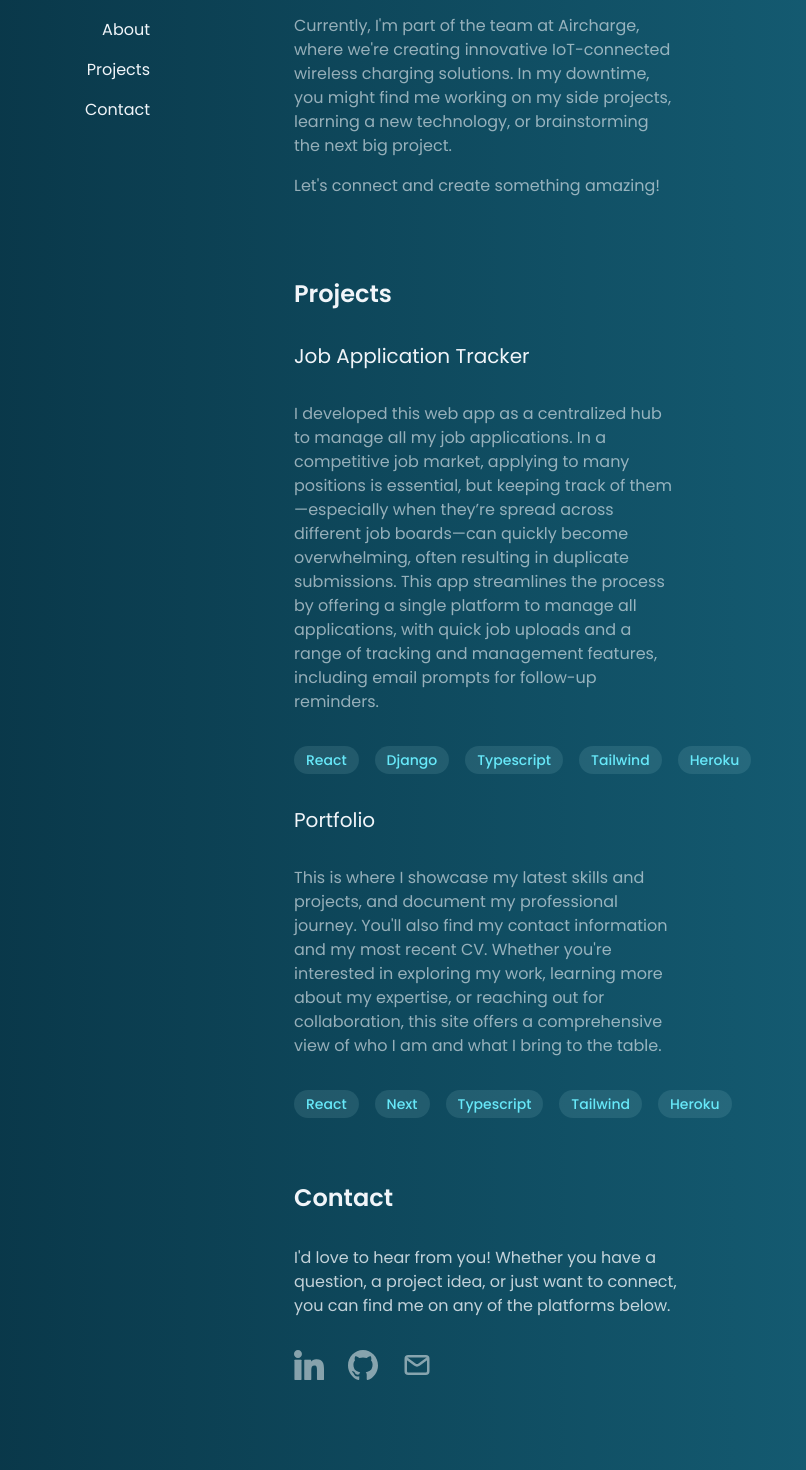
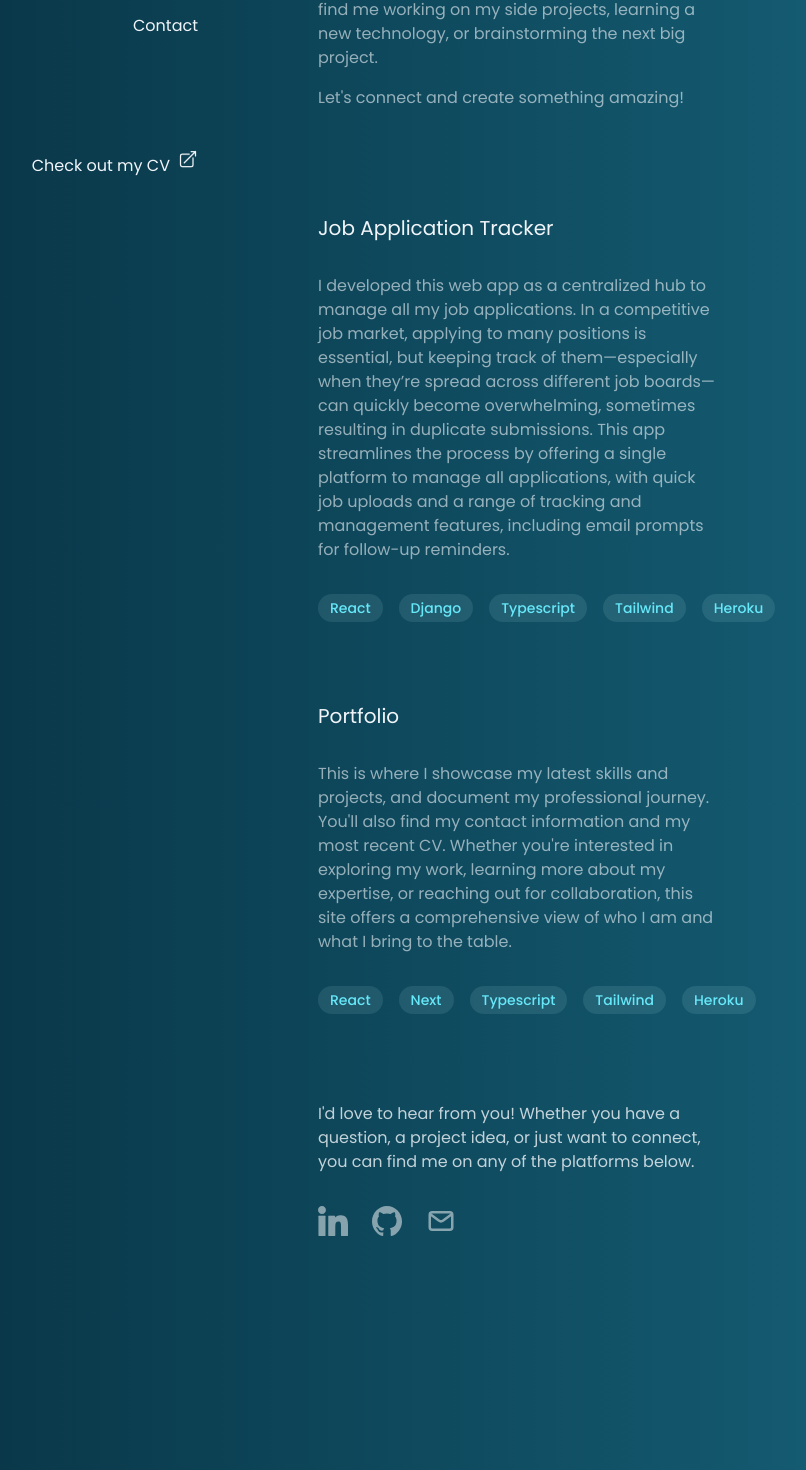
Before and after one commit to zakfarrow/portfolio, a Next.js app: page / in a window 1280 px wide. Shown: the part 466-1936 px from the top of the page, without its empty margins (378-1184 px from the left). Built offline with nearby package versions, Linux system fonts and the light colour scheme; a web font is replaced by a local one.

Commit message:
ui update

```diff
--- a/src/app/globals.css
+++ b/src/app/globals.css
@@ -38,7 +38,7 @@ h2 {
     bottom: -2px;
     transform: scaleX(0);
     transform-origin: right;
-    transition: transform 0.4s ease;
+    transition: transform 0.1s ease;
   }
 
   .hover-underline-animation:hover::after {
--- a/src/app/page.tsx
+++ b/src/app/page.tsx
@@ -1,5 +1,3 @@
-"use client";
-
 import Hero from "@/components/Hero";
 import Navbar from "@/components/Navbar";
 import AboutSection from "@/components/AboutSection";
@@ -7,13 +5,15 @@ import ContactSection from "@/components/ContactSection";
 import ProjectsSection from "@/components/ProjectsSection";
 import React from "react";
 import FooterSection from "@/components/FooterSection";
+import DocumentLink from "@/components/DocumentLink";
 
-const Home: React.FC = () => {
+const Home = () => {
   return (
-    <div className="sm:mx[10%] flex justify-between gap-4 lg:mx-[15%]">
-      <header className="sticky top-0 flex max-h-screen w-1/2 flex-col items-end gap-y-12 px-24 py-40">
+    <div className="mx-[15%] flex justify-between gap-4 lg:mx-[5%] xl:mx-[10%]">
+      <header className="sticky top-0 flex max-h-screen w-1/2 flex-col items-end gap-y-12 px-24 py-40 lg:px-12">
         <Hero />
         <Navbar />
+        <DocumentLink />
       </header>
       <main className="w-1/2 px-8 py-40">
         <AboutSection />
--- a/src/components/AboutSection.tsx
+++ b/src/components/AboutSection.tsx
@@ -1,7 +1,6 @@
 const AboutSection = () => {
   return (
-    <section id="about" className="mb-16 flex scroll-mt-40 flex-col">
-      <h1 className="pb-8 font-semibold">About Me</h1>
+    <section id="about" className="mb-16 flex scroll-mt-40 flex-col px-6">
       <p className="pb-4 opacity-60">
         Hi, I&apos;m Zak Farrow, a software engineer who loves turning complex
         ideas into smooth, user-friendly applications. With a strong background
--- a/src/components/ContactSection.tsx
+++ b/src/components/ContactSection.tsx
@@ -5,21 +5,23 @@ import emailIcon from "../../public/email.svg";
 
 const ContactSection: React.FC = () => {
   return (
-    <section id="contact" className="mb-16 flex scroll-mt-40 flex-col gap-y-8">
-      <h1 className="font-semibold">Contact</h1>
-      <p className="opacity-80">
+    <section
+      id="contact"
+      className="mb-16 flex scroll-mt-40 flex-col px-6 pb-40"
+    >
+      <p className="pb-8 opacity-80">
         I&apos;d love to hear from you! Whether you have a question, a project
         idea, or just want to connect, you can find me on any of the platforms
         below.
       </p>
-      <div className="flex gap-x-6">
+      <div className="flex gap-x-6 align-middle">
         <a href="https://www.linkedin.com/in/zak-farrow/" target="_blank">
           <Image
             src={linkedinIcon}
             alt="linkedIn"
             width={30}
             height={30}
-            className="opacity-50 hover:opacity-100"
+            className="opacity-50 transition-opacity duration-200 hover:opacity-100"
           />
         </a>
         <a href="https://github.com/zakfarrow" target="_blank">
@@ -28,7 +30,7 @@ const ContactSection: React.FC = () => {
             alt="github"
             width={30}
             height={30}
-            className="opacity-50 hover:opacity-100"
+            className="opacity-50 transition-opacity duration-200 hover:opacity-100"
           />
         </a>
         <a href="mailto:zasfarrow@gmail.com">
@@ -37,7 +39,7 @@ const ContactSection: React.FC = () => {
             alt="email"
             width={30}
             height={30}
-            className="opacity-50 hover:opacity-100"
+            className="opacity-50 transition-opacity duration-200 hover:opacity-100"
           />
         </a>
       </div>
--- /dev/null
+++ b/src/components/DocumentLink.tsx
@@ -0,0 +1,25 @@
+const DocumentLink = () => {
+  return (
+    <div className="mt-auto flex gap-x-2">
+      <a href="/CV.pdf" target="_blank" className="drop mt-auto text-base/4">
+        Check out my CV
+      </a>
+      <svg
+        xmlns="http://www.w3.org/2000/svg"
+        fill="none"
+        viewBox="0 0 24 24"
+        strokeWidth={1.5}
+        stroke="currentColor"
+        className="size-5 animate-bounce"
+      >
+        <path
+          strokeLinecap="round"
+          strokeLinejoin="round"
+          d="M13.5 6H5.25A2.25 2.25 0 0 0 3 8.25v10.5A2.25 2.25 0 0 0 5.25 21h10.5A2.25 2.25 0 0 0 18 18.75V10.5m-10.5 6L21 3m0 0h-5.25M21 3v5.25"
+        />
+      </svg>
+    </div>
+  );
+};
+
+export default DocumentLink;
--- a/src/components/Hero.tsx
+++ b/src/components/Hero.tsx
@@ -4,7 +4,7 @@ export default function Hero() {
       <h1 className="font-header text-5xl font-semibold">
         Hi, I`m Zak Farrow.
       </h1>
-      <p className="mt-6 max-w-sm text-2xl leading-normal text-[#dfb2d0] opacity-100">
+      <p className="mt-6 text-2xl leading-normal text-[#dfb2d0] opacity-100">
         <span className="text-white opacity-60">
           Intuitive, impactful digital experiences, made with&nbsp;
         </span>
--- a/src/components/Navbar.tsx
+++ b/src/components/Navbar.tsx
@@ -1,18 +1,36 @@
-import { link } from "fs";
+"use client";
+
 import Link from "next/link";
 import { useState, useEffect } from "react";
 
 const Navbar: React.FC = () => {
   const [active, setActive] = useState<string>("");
+
   useEffect(() => {
     const handleHashChange = () => {
       const hash = window.location.hash;
       setActive(hash.substring(1));
     };
+
+    const handleScroll = () => {
+      const sections = document.querySelectorAll("section");
+      let currentSectionId = "";
+      sections.forEach((section) => {
+        const rect = section.getBoundingClientRect();
+        if (rect.top - 160 <= 0 && rect.bottom - 160 >= 0) {
+          currentSectionId = section.id;
+        }
+      });
+      setActive(currentSectionId);
+    };
+
     handleHashChange();
     window.addEventListener("hashchange", handleHashChange);
+    window.addEventListener("scroll", handleScroll);
+
     return () => {
       window.removeEventListener("hashchange", handleHashChange);
+      window.removeEventListener("scroll", handleScroll);
     };
   }, []);
 
--- a/src/components/ProjectItem.tsx
+++ b/src/components/ProjectItem.tsx
@@ -1,11 +1,17 @@
 import IProjectsProps from "@/types/IProjectProps";
 
 const ProjectItem: React.FC<{ props: IProjectsProps }> = ({ props }) => {
-  const { title, description, technologies, image } = props;
+  const { title, description, technologies, image, repoURL } = props;
   return (
-    <>
-      <h2 className="">{title}</h2>
-      <p className="text-md opacity-60">{description}</p>
+    <div className="relative">
+      <a
+        href={repoURL}
+        target="_blank"
+        className="absolute z-10 h-full w-full rounded-xl bg-white opacity-0 transition-opacity hover:opacity-10"
+      ></a>
+      <div className="p-6">
+        <h2 className="pb-8">{title}</h2>
+        <p className="text-md pb-8 opacity-60">{description}</p>
         <ul className="flex gap-x-4">
           {technologies.map((tech, index) => (
             <li
@@ -16,7 +22,8 @@ const ProjectItem: React.FC<{ props: IProjectsProps }> = ({ props }) => {
             </li>
           ))}
         </ul>
-    </>
+      </div>
+    </div>
   );
 };
 
--- a/src/components/ProjectsSection.tsx
+++ b/src/components/ProjectsSection.tsx
@@ -5,9 +5,10 @@ const projects: IProjectProps[] = [
   {
     title: "Job Application Tracker",
     description:
-      "I developed this web app as a centralized hub to manage all my job applications. In a competitive job market, applying to many positions is essential, but keeping track of them—especially when they’re spread across different job boards—can quickly become overwhelming, often resulting in duplicate submissions. This app streamlines the process by offering a single platform to manage all applications, with quick job uploads and a range of tracking and management features, including email prompts for follow-up reminders.",
+      "I developed this web app as a centralized hub to manage all my job applications. In a competitive job market, applying to many positions is essential, but keeping track of them—especially when they’re spread across different job boards—can quickly become overwhelming, sometimes resulting in duplicate submissions. This app streamlines the process by offering a single platform to manage all applications, with quick job uploads and a range of tracking and management features, including email prompts for follow-up reminders.",
     technologies: ["React", "Django", "Typescript", "Tailwind", "Heroku"],
     image: "",
+    repoURL: "https://github.com/zakfarrow/JobTracker",
   },
   {
     title: "Portfolio",
@@ -15,13 +16,16 @@ const projects: IProjectProps[] = [
       "This is where I showcase my latest skills and projects, and document my professional journey. You'll also find my contact information and my most recent CV. Whether you're interested in exploring my work, learning more about my expertise, or reaching out for collaboration, this site offers a comprehensive view of who I am and what I bring to the table.",
     technologies: ["React", "Next", "Typescript", "Tailwind", "Heroku"],
     image: "",
+    repoURL: "https://github.com/zakfarrow/portfolio",
   },
 ];
 
 const ProjectsSection = () => {
   return (
-    <section id="projects" className="mb-16 flex scroll-mt-40 flex-col gap-y-8">
-      <h1 className="font-semibold">Projects</h1>
+    <section
+      id="projects"
+      className="mb-16 flex scroll-mt-[8.5rem] flex-col gap-y-8"
+    >
       {projects.map((project, index) => (
         <ProjectItem key={index} props={project} />
       ))}
--- a/src/types/IProjectProps.ts
+++ b/src/types/IProjectProps.ts
@@ -3,4 +3,5 @@ export default interface IProjectsProps {
   description: string;
   technologies: string[];
   image: string;
+  repoURL: string;
 }
```
Also changed, not shown: 1 other file (tests, documents, lock files or other folders). Lines whose indentation alone changed are shown as unchanged.
